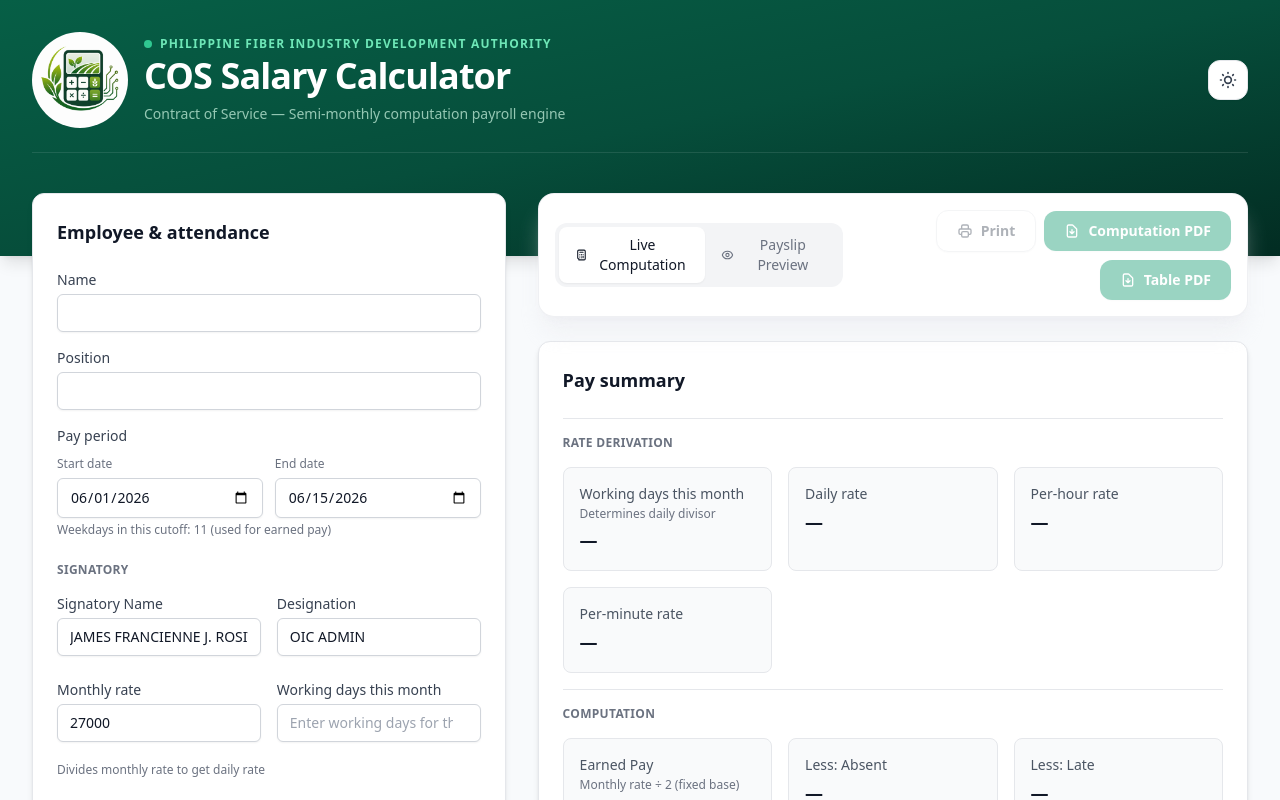
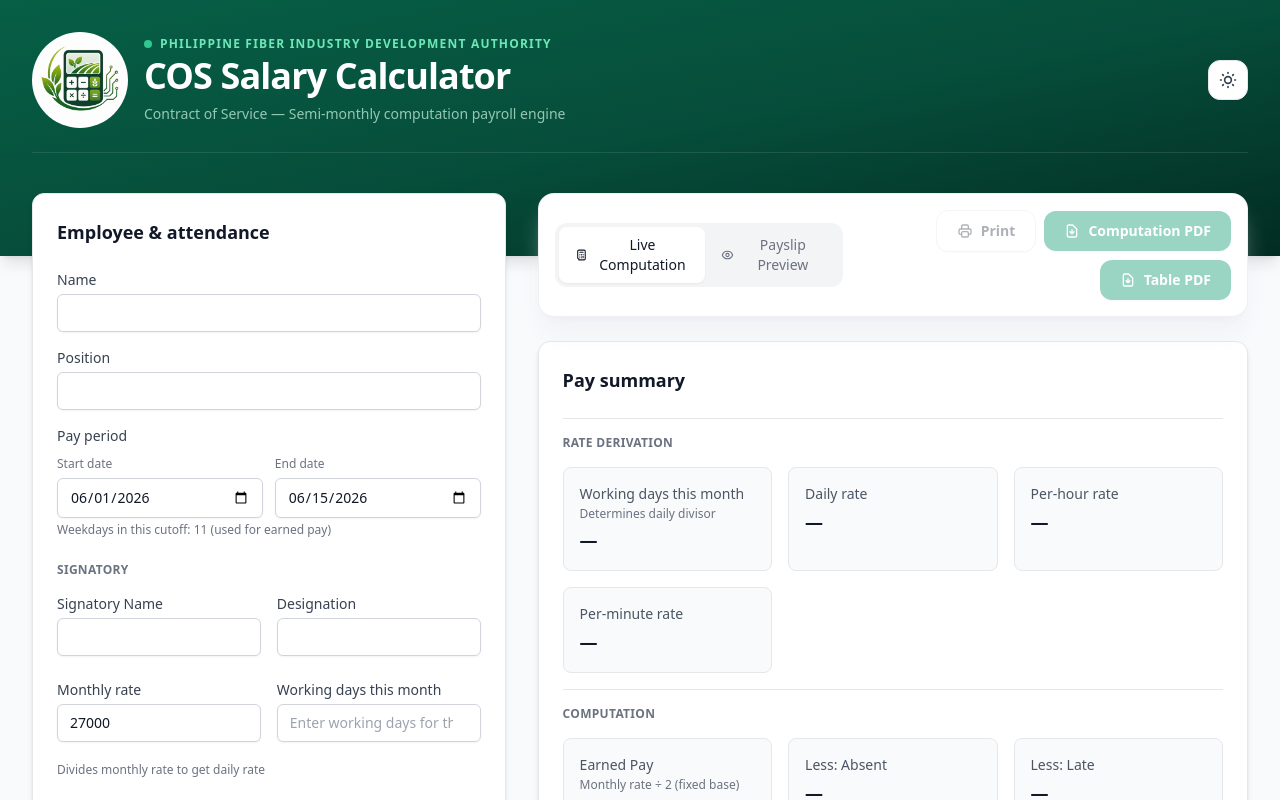
Before and after one commit to Shork-web/Payroll-Calculator, a Next.js app: page / in a window 1280 px wide. Shown: the top 800 px of the page. Built offline with nearby package versions, Linux system fonts and the light colour scheme.

Commit message:
removed signatory mock data

```diff
--- a/src/components/PayrollForm.tsx
+++ b/src/components/PayrollForm.tsx
@@ -40,8 +40,8 @@ function createFormDefaultValues(): PayrollFormInput {
     undertimeMinutes: 0,
     absentDays: 0,
     overpayment: 0,
-    signatoryName: "JAMES FRANCIENNE J. ROSIT",
-    signatoryTitle: "OIC ADMIN",
+    signatoryName: "",
+    signatoryTitle: "",
     lateDates: "",
     undertimeDates: "",
     lateIncidents: [],
--- a/src/lib/exportPdf.ts
+++ b/src/lib/exportPdf.ts
@@ -299,8 +299,8 @@ export async function exportPayrollPdf(
   y += netCardH + 12
 
   // 6. Double Signature Blocks (Conforme & Certified Correct)
-  const sigName = (employee.signatoryName || "JAMES FRANCIENNE J. ROSIT").toUpperCase()
-  const sigTitle = employee.signatoryTitle || "OIC ADMIN"
+  const sigName = (employee.signatoryName || "").toUpperCase()
+  const sigTitle = employee.signatoryTitle || ""
   const employeeNameStr = employee.name.toUpperCase()
 
   // Section Headers
--- a/src/lib/schema.ts
+++ b/src/lib/schema.ts
@@ -49,8 +49,8 @@ export const payrollSchema = z
     undertimeMinutes: coerceFormNumber().pipe(z.number().min(0)),
     absentDays: coerceFormNumber().pipe(z.number().min(0)),
     overpayment: overpaymentField,
-    signatoryName: z.string().default("JAMES FRANCIENNE J. ROSIT"),
-    signatoryTitle: z.string().default("OIC ADMIN"),
+    signatoryName: z.string().default(""),
+    signatoryTitle: z.string().default(""),
     lateDates: z.string().optional().default(""),
     undertimeDates: z.string().optional().default(""),
     lateIncidents: z.array(lateIncidentSchema).default([]),
```
